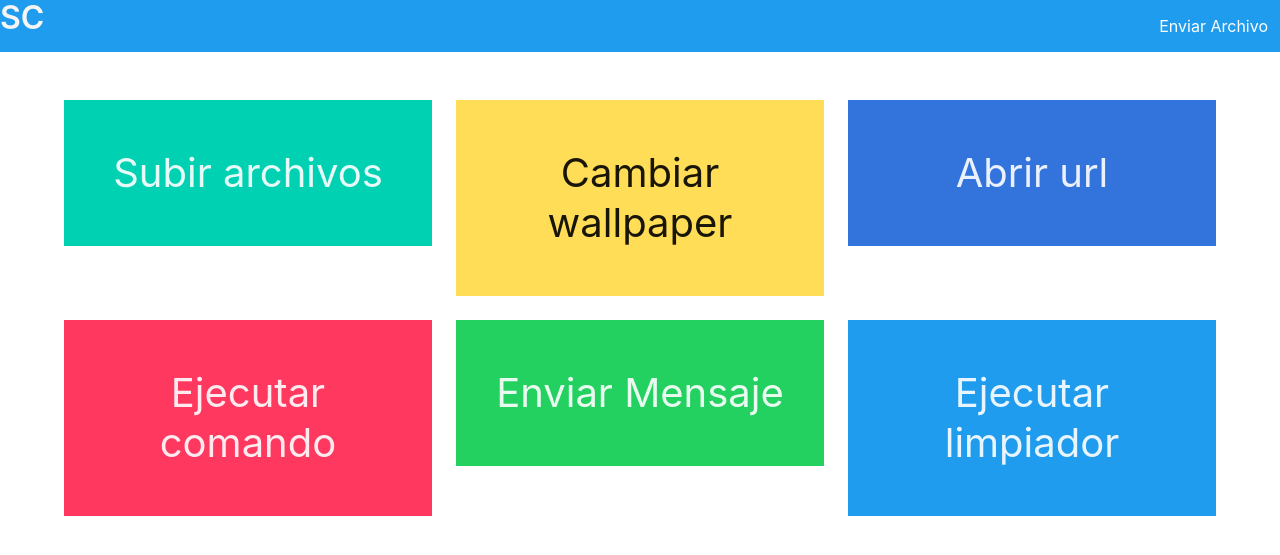
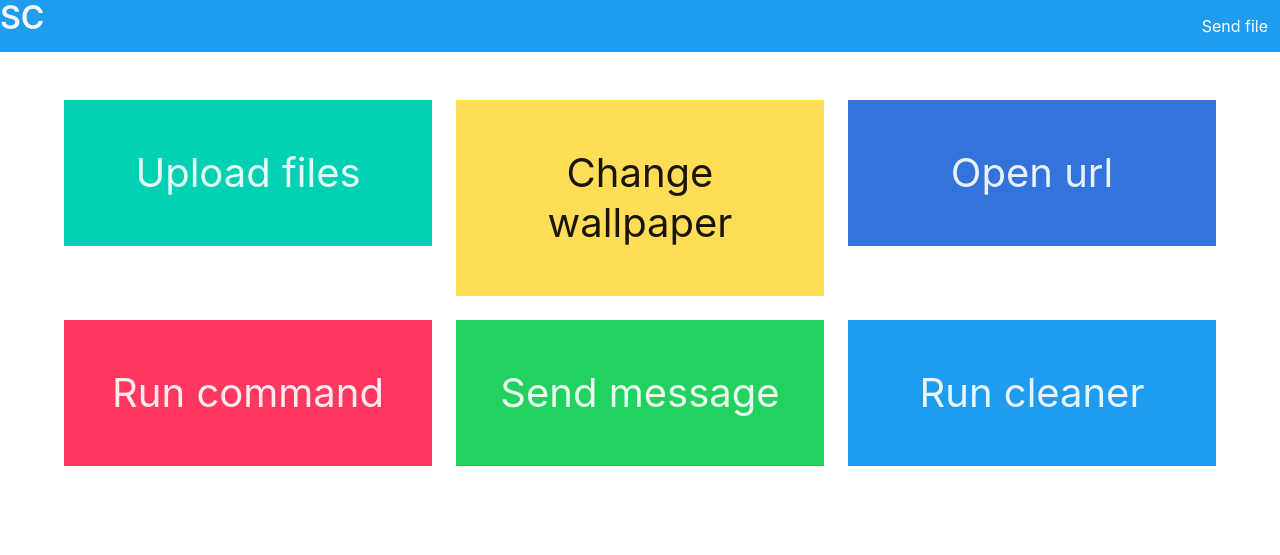
Before and after one commit to Obsinqsob01/lap_controller, a Flask app: page / in a window 1280 px wide. Shown: the top 555 px of the page. Run offline with Flask 2, Linux system fonts and the light colour scheme.

Commit message:
Translating content to english

```diff
--- a/main.py
+++ b/main.py
@@ -11,10 +11,10 @@ def index():
 def send_file():
     if request.method == 'POST':
 
-        for file in request.files.getlist('archivo[]'):
+        for file in request.files.getlist('file[]'):
             file.save('./files/' + secure_filename(file.filename))
 
-        return 'Se ha subido con exito!'
+        return 'The upload has finished successfully!'
     elif request.method == 'GET':
         return render_template('send-file.html')
 
--- a/static/script.js
+++ b/static/script.js
@@ -24,24 +24,24 @@ document.addEventListener('DOMContentLoaded', function () {
 
 });
 
-// Click del titulo
+// Title click action listener
 let title = document.getElementById('title');
 title.addEventListener('click', () => {
   window.location.href = '/';
 });
 
-// Subida de un archivo
-let archivoEntrada = document.getElementsByName('archivoEntrada');
+// File upload
+let inputFile = document.getElementsByName('inputFile');
 let btnUploadFile = document.getElementById('btnUploadFile');
 
 btnUploadFile.addEventListener('click', () => {
   var formData = new FormData();
 
-  for (var i = 0; i < archivoEntrada[0].files.length; i++) {
-      formData.append(`archivo[]`, archivoEntrada[0].files[i]);
+  for (var i = 0; i < inputFile[0].files.length; i++) {
+      formData.append(`file[]`, inputFile[0].files[i]);
   }
 
-  console.log(archivoEntrada[0]);
+  console.log(inputFile[0]);
   console.log(formData);
 
   var xhttp = new XMLHttpRequest();
--- a/templates/index.html
+++ b/templates/index.html
@@ -5,7 +5,7 @@
       <div class="hero is-primary">
         <div class="hero-body">
           <h2 class="subtitle is-2">
-            Subir archivos
+            Upload files
           </h2>
         </div>
       </div>
@@ -14,7 +14,7 @@
       <div class="hero is-warning">
         <div class="hero-body">
           <h2 class="subtitle is-2">
-            Cambiar wallpaper
+            Change wallpaper
           </h2>
         </div>
       </div>
@@ -23,7 +23,7 @@
       <div class="hero is-link">
         <div class="hero-body">
           <h2 class="subtitle is-2">
-            Abrir url
+            Open url
           </h2>
         </div>
       </div>
@@ -34,7 +34,7 @@
       <div class="hero is-danger">
         <div class="hero-body">
           <h2 class="subtitle is-2">
-            Ejecutar comando
+            Run command
           </h2>
         </div>
       </div>
@@ -43,7 +43,7 @@
       <div class="hero is-success">
         <div class="hero-body">
           <h2 class="subtitle is-2">
-            Enviar Mensaje
+            Send message
           </h2>
         </div>
       </div>
@@ -52,7 +52,7 @@
       <div class="hero is-info">
         <div class="hero-body">
           <h2 class="subtitle is-2">
-            Ejecutar limpiador
+            Run cleaner
           </h2>
         </div>
       </div>
--- a/templates/layout.html
+++ b/templates/layout.html
@@ -23,7 +23,7 @@
 
       <div class="navbar-menu" id="navMenu">
         <div class="navbar-end">
-          <a class="navbar-item" href="/send-file">Enviar Archivo</a>
+          <a class="navbar-item" href="/send-file">Send file</a>
         </div>
       </div>
     </nav>
```
Also changed, not shown: templates/send-file.html (+4 -4 lines).
